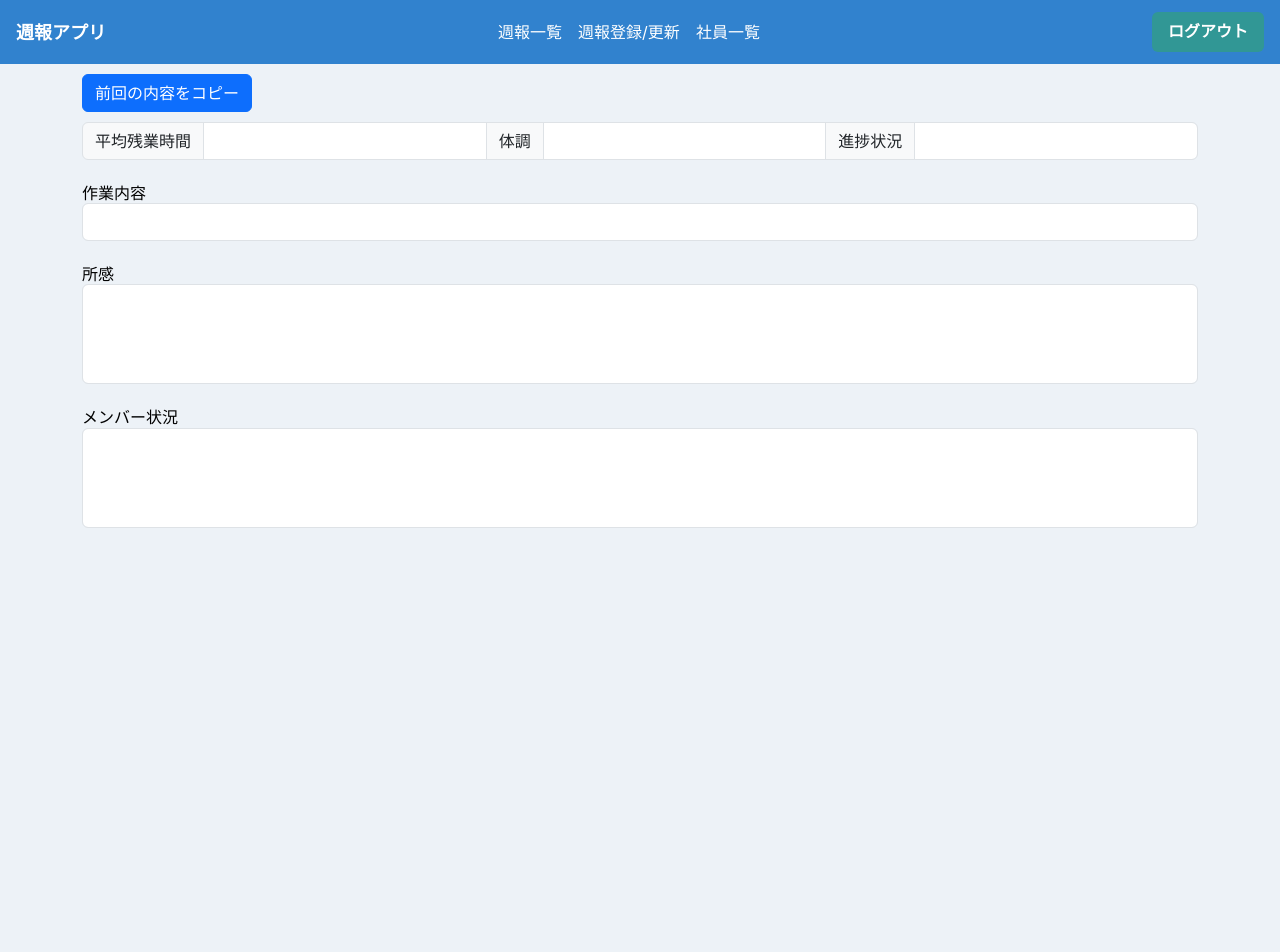
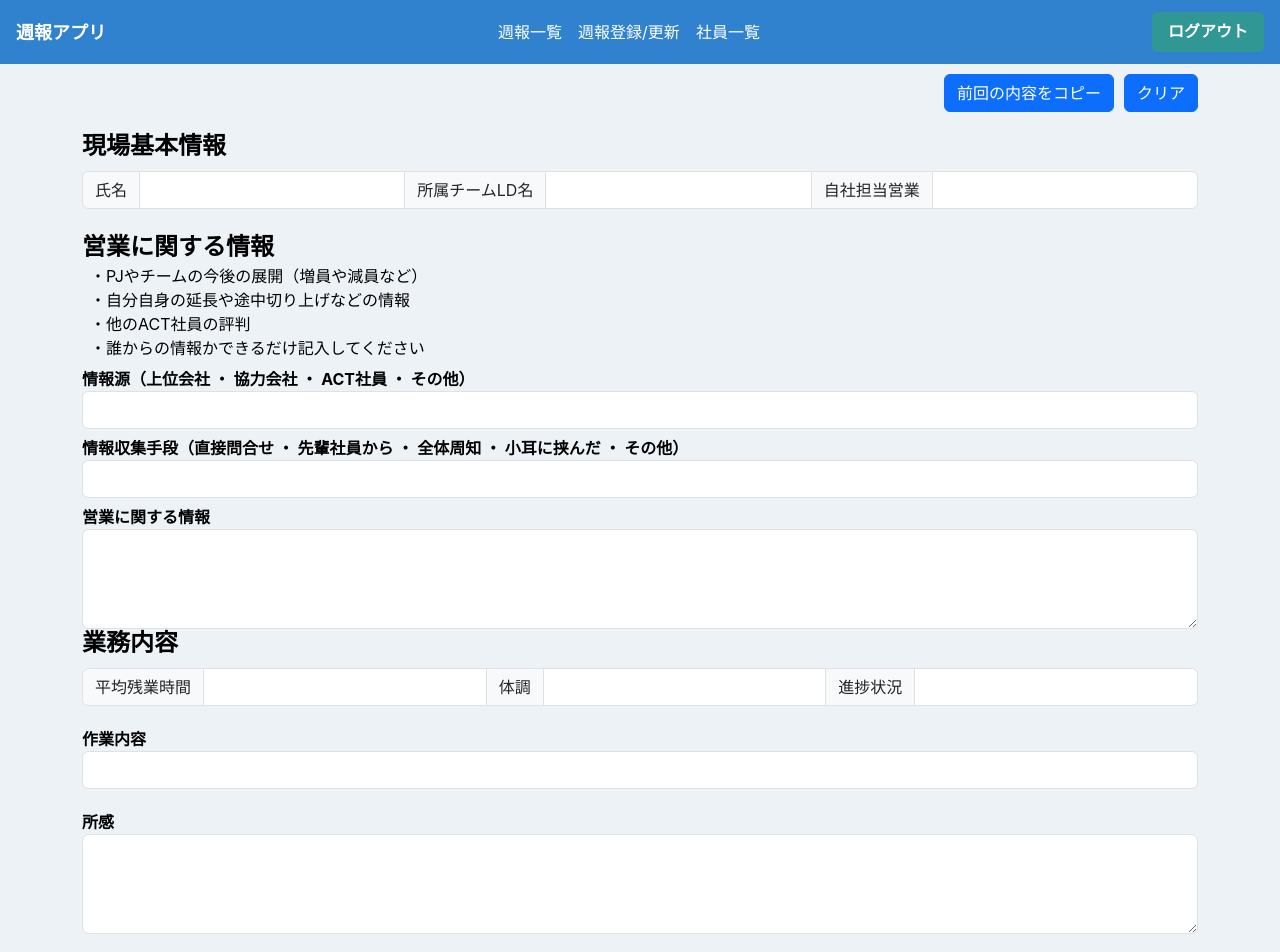
Before and after one commit to team-libero/weekly-report-app, a React (Create React App) app: page /reportedit in a window 1280 px wide. Shown: the top 952 px of the page. Before the commit the page ends 800 px from the top, so only its background shows below. Built offline with nearby package versions, Linux system fonts and the light colour scheme.

Commit message:
モック作成中

```diff
--- a/src/components/pages/ReportEditPage.jsx
+++ b/src/components/pages/ReportEditPage.jsx
@@ -1,39 +1,123 @@
-import { Button, Container, Input, InputGroup, InputGroupText } from "reactstrap"
+import { Box } from '@chakra-ui/react';
+import {
+  Button,
+  Container,
+  Input,
+  InputGroup,
+  InputGroupText,
+} from 'reactstrap';
 
 export const ReportEditPage = () => {
   return (
-        <Container>
-            <Button style={{ margin : '10px 0'}} color="primary">前回の内容をコピー</Button>
-            <br />
+    <Container style={{ marginBottom: '10px' }}>
+      <Box display="flex" alignItems="center" gap="10px" marginBottom={'10px'}>
+        <Box display="flex" gap="10px" marginLeft="auto">
+          <Button style={{ margin: '10px 0' }} color="primary">
+            前回の内容をコピー
+          </Button>
+          <Button style={{ margin: '10px 0' }} color="primary">
+            クリア
+          </Button>
+        </Box>
+      </Box>
+      <h1
+        style={{ fontSize: '1.5em', fontWeight: 'bold', marginBottom: '10px' }}
+      >
+        現場基本情報
+      </h1>
       <InputGroup>
-            <InputGroupText>
-                平均残業時間
-            </InputGroupText>
+        <InputGroupText>氏名</InputGroupText>
         <Input placeholder="" />
-            <InputGroupText>
-                体調
-            </InputGroupText>
+        <InputGroupText>所属チームLD名</InputGroupText>
         <Input placeholder="" />
-            <InputGroupText>
-                進捗状況
-            </InputGroupText>
+        <InputGroupText>自社担当営業</InputGroupText>
         <Input placeholder="" />
       </InputGroup>
       <br />
-            <h4>作業内容</h4>
+      <h1
+        style={{ fontSize: '1.5em', fontWeight: 'bold', marginBottom: '2px' }}
+      >
+        営業に関する情報
+      </h1>
+      <Box style={{ marginLeft: '8px' }}>
+        ・PJやチームの今後の展開（増員や減員など）
+        <br />
+        ・自分自身の延長や途中切り上げなどの情報
+        <br />
+        ・他のACT社員の評判
+        <br />
+        ・誰からの情報かできるだけ記入してください
+        <br />
+      </Box>
+      <h4
+        style={{ fontWeight: 'bold', marginBottom: '2px', marginTop: '10px' }}
+      >
+        情報源（上位会社 ・ 協力会社 ・ ACT社員 ・ その他）
+      </h4>
       <InputGroup>
-                <Input placeholder=""/>
+        <Input placeholder="" />
+      </InputGroup>
+      <h4
+        style={{ fontWeight: 'bold', marginBottom: '2px', marginTop: '10px' }}
+      >
+        情報収集手段（直接問合せ ・ 先輩社員から ・ 全体周知 ・ 小耳に挟んだ ・
+        その他）
+      </h4>
+      <InputGroup>
+        <Input placeholder="" />
+      </InputGroup>
+      <h4
+        style={{ fontWeight: 'bold', marginBottom: '2px', marginTop: '10px' }}
+      >
+        営業に関する情報
+      </h4>
+      <InputGroup>
+        <Input
+          type="textarea"
+          placeholder=""
+          maxLength={500}
+          style={{ height: '100px' }}
+        />
+      </InputGroup>
+
+      <h1
+        style={{ fontSize: '1.5em', fontWeight: 'bold', marginBottom: '10px' }}
+      >
+        業務内容
+      </h1>
+      <InputGroup>
+        <InputGroupText>平均残業時間</InputGroupText>
+        <Input placeholder="" />
+        <InputGroupText>体調</InputGroupText>
+        <Input placeholder="" />
+        <InputGroupText>進捗状況</InputGroupText>
+        <Input placeholder="" />
       </InputGroup>
       <br />
-            <h4>所感</h4>
+      <h4 style={{ fontWeight: 'bold', marginBottom: '2px' }}>作業内容</h4>
       <InputGroup>
-                <Input placeholder="" style={{ height : "100px" }}/>
+        <Input placeholder="" />
       </InputGroup>
       <br />
-            <h4>メンバー状況</h4>
+      <h4 style={{ fontWeight: 'bold', marginBottom: '2px' }}>所感</h4>
       <InputGroup>
-                <Input placeholder="" style={{ height : "100px", marginBottom: "50px"}}/>
+        <Input
+          type="textarea"
+          placeholder=""
+          maxLength={1000}
+          style={{ height: '100px' }}
+        />
+      </InputGroup>
+      <br />
+      <h4 style={{ fontWeight: 'bold', marginBottom: '2px' }}>メンバー状況</h4>
+      <InputGroup>
+        <Input
+          type="textarea"
+          placeholder=""
+          maxLength={1000}
+          style={{ height: '100px' }}
+        />
       </InputGroup>
     </Container>
-    )
-}
+  );
+};
```
Lines whose indentation alone changed are shown as unchanged.
